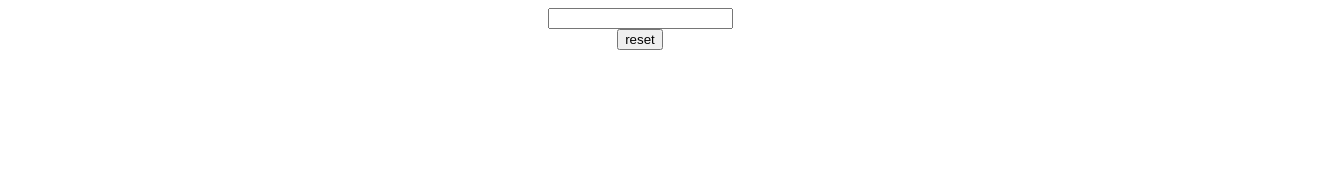
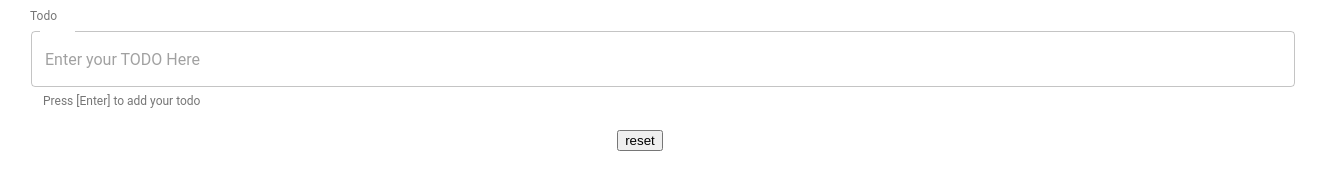
Before and after one commit to Matthew-Yinuo/React-Hooks-Todo-List, a Gatsby site: page / in a window 1280 px wide. Shown: the whole page, 1318 px wide, since content can reach past the window. Built offline with nearby package versions, Linux system fonts and the light colour scheme; Gatsby itself is replaced by a stand-in of ours.

Commit message:
Make the import field for the todo list look a little nicer.

```diff
--- a/src/components/Form.jsx
+++ b/src/components/Form.jsx
@@ -1,4 +1,5 @@
 import React, { useState } from 'react'
+import TextField from '@material-ui/core/TextField'
 
 const useInputValue = initialValue => {
   const [value, setValue] = useState(initialValue)
@@ -12,8 +13,9 @@ const useInputValue = initialValue => {
 
 export default ({ onSubmit }) => {
   const { resetValue, ...text } = useInputValue('')
-
+  //Allow ...text to return a value and an onChange
   return (
+    <div>
       <form
         onSubmit={e => {
           e.preventDefault()
@@ -21,7 +23,19 @@ export default ({ onSubmit }) => {
           resetValue()
         }}
       >
-      <input {...text} />
+        <TextField
+          {...text}
+          id="outlined-full-width"
+          label="Todo"
+          style={{ margin: 8, padding: 15 }}
+          placeholder="Enter your TODO Here"
+          helperText="Press [Enter] to add your todo"
+          fullWidth
+          margin="normal"
+          variant="outlined"
+          InputLabelProps={{ shrink: true }}
+        />
       </form>
+    </div>
   )
 }
--- a/src/pages/index.js
+++ b/src/pages/index.js
@@ -1,5 +1,5 @@
 import React, { useState } from 'react'
-import Form from '../components/Form'
+import Form from '../components/form'
 import './index.css'
 import { setConfig } from 'react-hot-loader'
 
```
Lines whose indentation alone changed are shown as unchanged.
